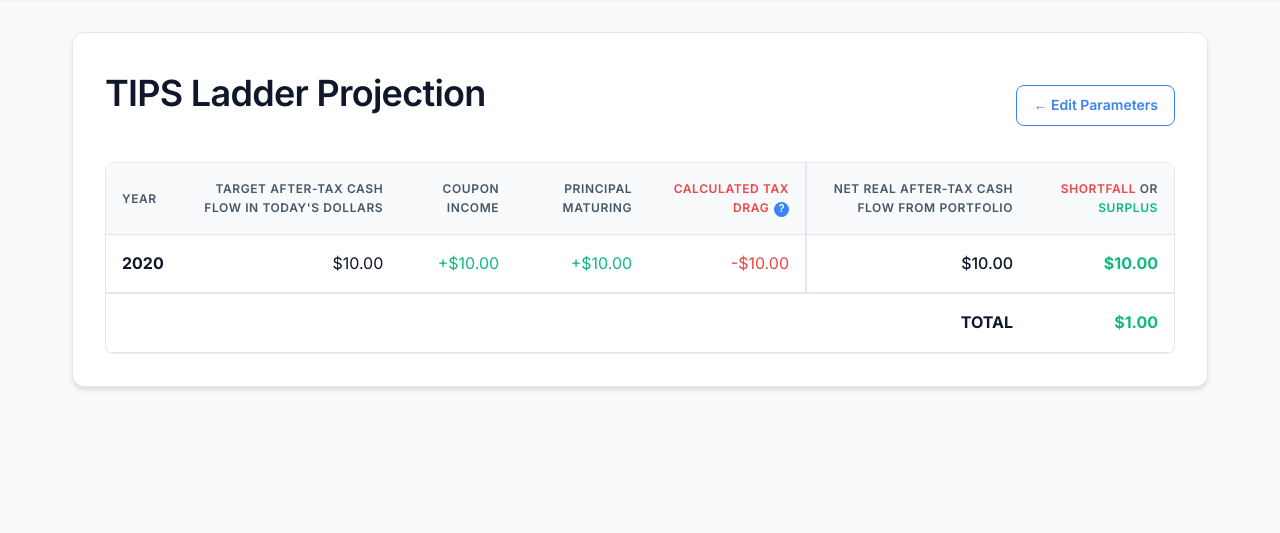
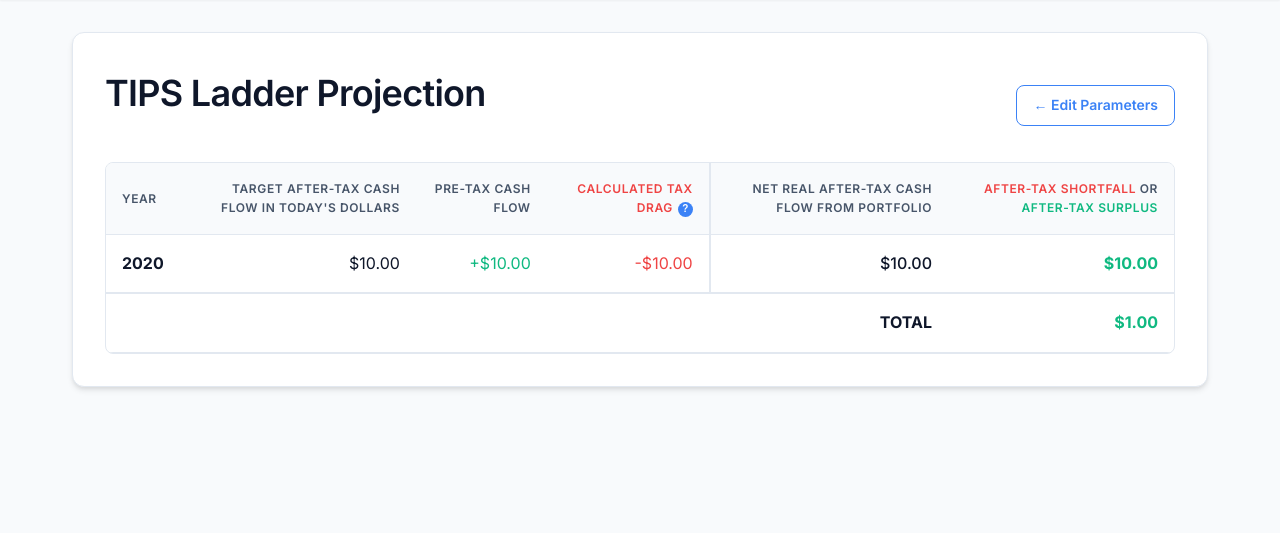
Before and after one commit to jacoxnet/TIPS-AI-Project, a Django app: template templates/ladder_display.html in a window 1280 px wide. Shown: the part 75-608 px from the top of the page. Run offline with Django 5.2, Linux system fonts and the light colour scheme; the template is opened without the code that fills it: most values are stand-ins (such as "Sample title", 1, 10 or a date in 2020).

Commit message:
Change results page to accommodate additional pre-tax info

```diff
--- a/core/ladder_calc.py
+++ b/core/ladder_calc.py
@@ -118,7 +118,10 @@ def calculate_ladder(ladderp):
                 if tip['account_type'] == 'pretax':
                     row['tax_drag'] += inflated_principal * tax_rate
 
-        row['net_flow'] = row['coupon_income'] + row['principal_income'] - row['tax_drag']
+        row['pretax_cash_flow'] = row['coupon_income'] + row['principal_income']
+        row['pretax_balance'] = row['pretax_cash_flow'] - row['target']
+        row['pretax_shortfall'] = row['target'] - row['pretax_cash_flow'] if row['pretax_balance'] < 0 else 0
+        row['net_flow'] = row['pretax_cash_flow'] - row['tax_drag']
         row['shortfall'] = row['target'] - row['net_flow']
         row['balance'] = row['net_flow'] - row['target']
         ladder_years.append(row)
--- a/core/views.py
+++ b/core/views.py
@@ -82,6 +82,9 @@ def ladder_display_view(request):
         total_balance = sum(row['balance'] for row in context['ladder_years'])
         context['total_balance'] = total_balance
         context['total_shortfall'] = -total_balance if total_balance < 0 else 0
+        total_pretax_balance = sum(row['pretax_balance'] for row in context['ladder_years'])
+        context['total_pretax_balance'] = total_pretax_balance
+        context['total_pretax_shortfall'] = -total_pretax_balance if total_pretax_balance < 0 else 0
 
     return render(request, 'ladder_display.html', context)
 
--- a/templates/ladder_display.html
+++ b/templates/ladder_display.html
@@ -25,16 +25,18 @@
                 <tr>
                     <th>Year</th>
                     <th class="text-right">{% if use_pretax %}Target Pre-Tax Cash Flow{% else %}Target After-Tax Cash Flow in Today's Dollars{% endif %}</th>
-                    <th class="text-right">Coupon Income</th>
-                    <th class="text-right">Principal Maturing</th>
+                    <th class="text-right">Pre-Tax Cash Flow</th>
                     {% if tax_effect_inflation %}
                     <th class="text-right">Phantom Income on Principal Adjustment<button type="button" class="help-icon" data-modal="helpModalPhantom" aria-label="Help">?</button></th>
                     {% endif %}
                     <th class="text-right text-danger">Calculated Tax Drag<button type="button" class="help-icon" data-modal="helpModalTaxDrag" aria-label="Help">?</button></th>
                     <th class="text-right" style="border-left: 2px solid var(--border-color);">Net Real After-Tax Cash
                         Flow from Portfolio</th>
-                    <th class="text-right"><span class="text-danger">Shortfall</span><span> or
-                        </span><span class="text-success">Surplus</span></th>
+                    {% if use_pretax %}
+                    <th class="text-right"><span class="text-danger">Pre-Tax Shortfall</span><span> or </span><span class="text-success">Pre-Tax Surplus</span></th>
+                    {% endif %}
+                    <th class="text-right"><span class="text-danger">After-Tax Shortfall</span><span> or
+                        </span><span class="text-success">After-Tax Surplus</span></th>
                 </tr>
             </thead>
             <tbody>
@@ -42,8 +44,7 @@
                 <tr>
                     <td><strong>{{ row.year }}</strong></td>
                     <td class="text-right">${{ row.target|floatformat:2|intcomma }}</td>
-                    <td class="text-right text-success">+${{ row.coupon_income|floatformat:2|intcomma }}</td>
-                    <td class="text-right text-success">+${{ row.principal_income|floatformat:2|intcomma }}</td>
+                    <td class="text-right text-success">+${{ row.pretax_cash_flow|floatformat:2|intcomma }}</td>
                     {% if tax_effect_inflation %}
                     <td class="text-right text-success">+${{ row.principal_adjustment|floatformat:2|intcomma }}</td>
                     {% endif %}
@@ -51,6 +52,12 @@
                     <td class="text-right" style="border-left: 2px solid var(--border-color); font-weight:500;">
                         ${{ row.net_flow|floatformat:2|intcomma }}
                     </td>
+                    {% if use_pretax %}
+                    <td class="text-right"
+                        style="font-weight:700; color: {% if row.pretax_balance > 0 %}var(--success){% elif row.pretax_balance < 0 %}var(--danger){% else %}inherit{% endif %}; white-space: nowrap;">
+                        {% if row.pretax_balance > 0 %} ${{ row.pretax_balance|floatformat:2|intcomma }} {% elif row.pretax_balance < 0 %} -${{ row.pretax_shortfall|floatformat:2|intcomma }} {% else %} $0.00 {% endif %}
+                    </td>
+                    {% endif %}
                     <td class="text-right"
                         style="font-weight:700; color: {% if row.balance > 0 %}var(--success){% elif row.balance < 0 %}var(--danger){% else %}inherit{% endif %}; white-space: nowrap;">
                         {% if row.balance > 0 %} ${{ row.balance|floatformat:2|intcomma }} {% elif row.balance < 0 %}
@@ -60,9 +67,16 @@
             </tbody>
             <tfoot>
                 <tr style="border-top: 2px solid var(--border-color);">
-                    <td colspan="{% if tax_effect_inflation %}7{% else %}6{% endif %}" class="text-right">
+                    <td colspan="{% if tax_effect_inflation %}6{% else %}5{% endif %}" class="text-right">
                         <strong>TOTAL</strong>
                     </td>
+                    {% if use_pretax %}
+                    <td class="text-right"
+                        style="font-weight:700; color: {% if total_pretax_balance > 0 %}var(--success){% elif total_pretax_balance < 0 %}var(--danger){% else %}inherit{% endif %}; white-space: nowrap;">
+                        {% if total_pretax_balance > 0 %} ${{ total_pretax_balance|floatformat:2|intcomma }} {% elif total_pretax_balance < 0 %}
+                            -${{ total_pretax_shortfall|floatformat:2|intcomma }} {% else %} $0.00 {% endif %}
+                    </td>
+                    {% endif %}
                     <td class="text-right"
                         style="font-weight:700; color: {% if total_balance > 0 %}var(--success){% elif total_balance < 0 %}var(--danger){% else %}inherit{% endif %}; white-space: nowrap;">
                         {% if total_balance > 0 %} ${{ total_balance|floatformat:2|intcomma }} {% elif total_balance < 0 %}
```
